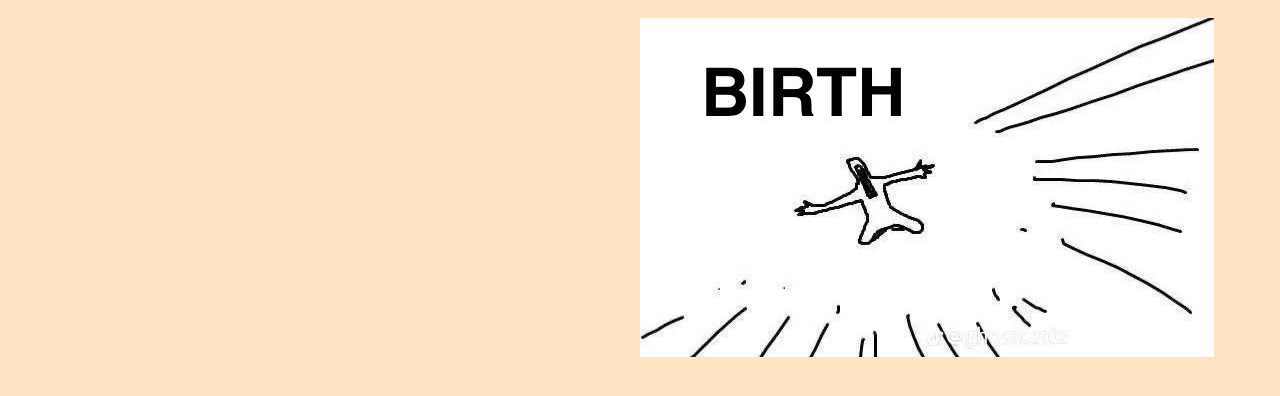
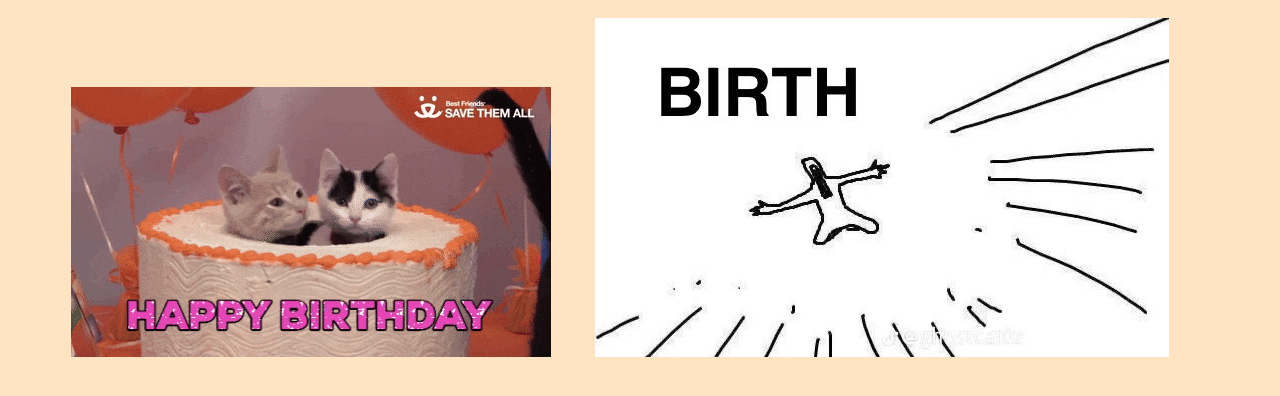
Before and after one commit to belll218/HappyBirthday, a plain HTML site: page next.html in a window 1280 px wide. Shown: the part 120-516 px from the top of the page. Drawn offline with Linux system fonts and the light colour scheme.

Commit message:
changed css for img next.html

```diff
--- a/next.html
+++ b/next.html
@@ -13,7 +13,7 @@
         }
 
         .move {
-            position: absolute;
+            position: relative;
             margin-right: 20px;
             animation: moveUpDown 5s ease-in-out infinite;
         }
@@ -23,6 +23,13 @@
             50% { transform: translateY(100px); }
             100% { transform: translateY(0px); }
         }
+
+        .img-container {
+            position: relative;
+            display: inline-block;
+            margin-right: 20px;
+        }
+
     </style>
     </head>
 
```
